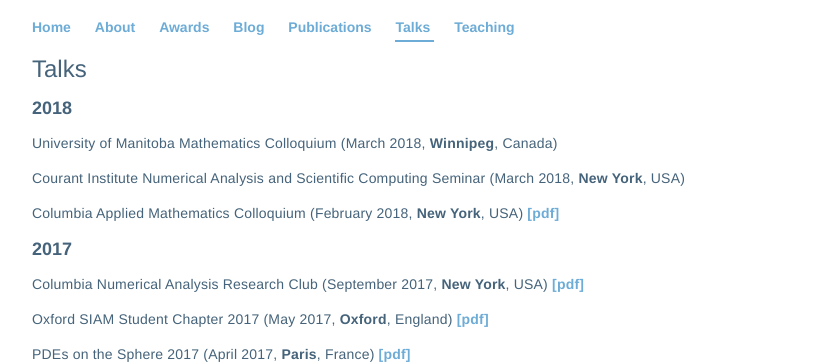
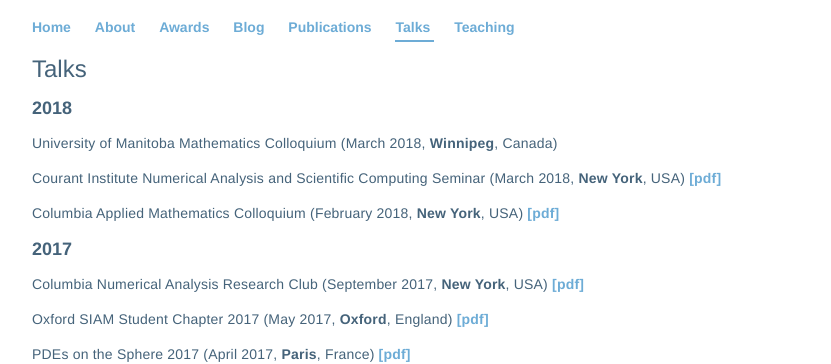
Before and after one commit to Hadrien-Montanelli/Hadrien-Montanelli.github.io, a Jekyll site: the page built from talks/index.html, in a window 1280 px wide. Shown: the top 364 px of the page, without its empty margins (224-1055 px from the left). Built offline with Jekyll 4.4.1, drawn with Linux system fonts in a browser that asks for light colours.

Commit message:
Add Courant slides.

```diff
--- a/TDL_website.txt
+++ b/TDL_website.txt
@@ -1,2 +1,2 @@
 1. Learn how to add videos
-2. Finish blog post about spherical caps
+2. Post slides of Courant talk
--- a/talks/index.html
+++ b/talks/index.html
@@ -8,7 +8,7 @@ title: Talks
   <h2>2018</h2>
 
   <p>University of Manitoba Mathematics Colloquium (March 2018, <b>Winnipeg</b>, Canada)<p>
-  <p>Courant Institute Numerical Analysis and Scientific Computing Seminar (March 2018, <b>New York</b>, USA)<p>
+  <p>Courant Institute Numerical Analysis and Scientific Computing Seminar (March 2018, <b>New York</b>, USA) <a href="2018_03_02.pdf">[pdf]</a><p>
   <p>Columbia Applied Mathematics Colloquium (February 2018, <b>New York</b>, USA) <a href="2018_02_01.pdf">[pdf]</a><p>
 
   <h2>2017</h2>
```
Also changed, not shown: 5 other files.
